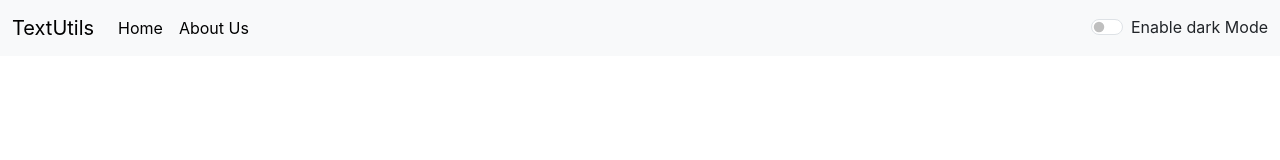
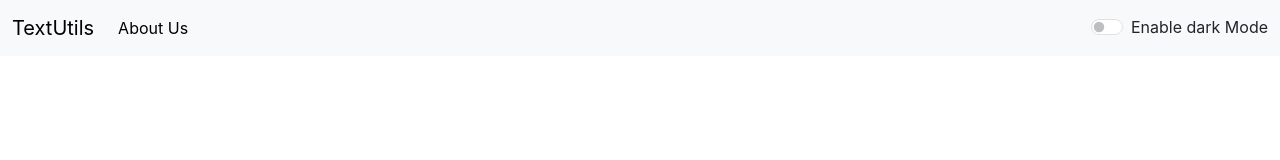
Before and after one commit to Aishaarain/TEXT_UTILES, a React (Create React App) app: page / in a window 1280 px wide. Shown: the top 160 px of the page. Built offline with nearby package versions, Linux system fonts and the light colour scheme.

Commit message:
Update Navbar.js

```diff
--- a/Navbar.js
+++ b/Navbar.js
@@ -13,9 +13,7 @@ export default function Navbar(props) {
       <div className="collapse navbar-collapse" id="navbarSupportedContent">
           <ul className="navbar-nav me-auto mb-2 mb-lg-0">
             <li className="nav-item">
-              <Link className="nav-link active" aria-current="page" to="/">
-                Home
-              </Link>
+
             </li>
             <li className="nav-item">
               <Link className="nav-link active" to="/About" >
```
